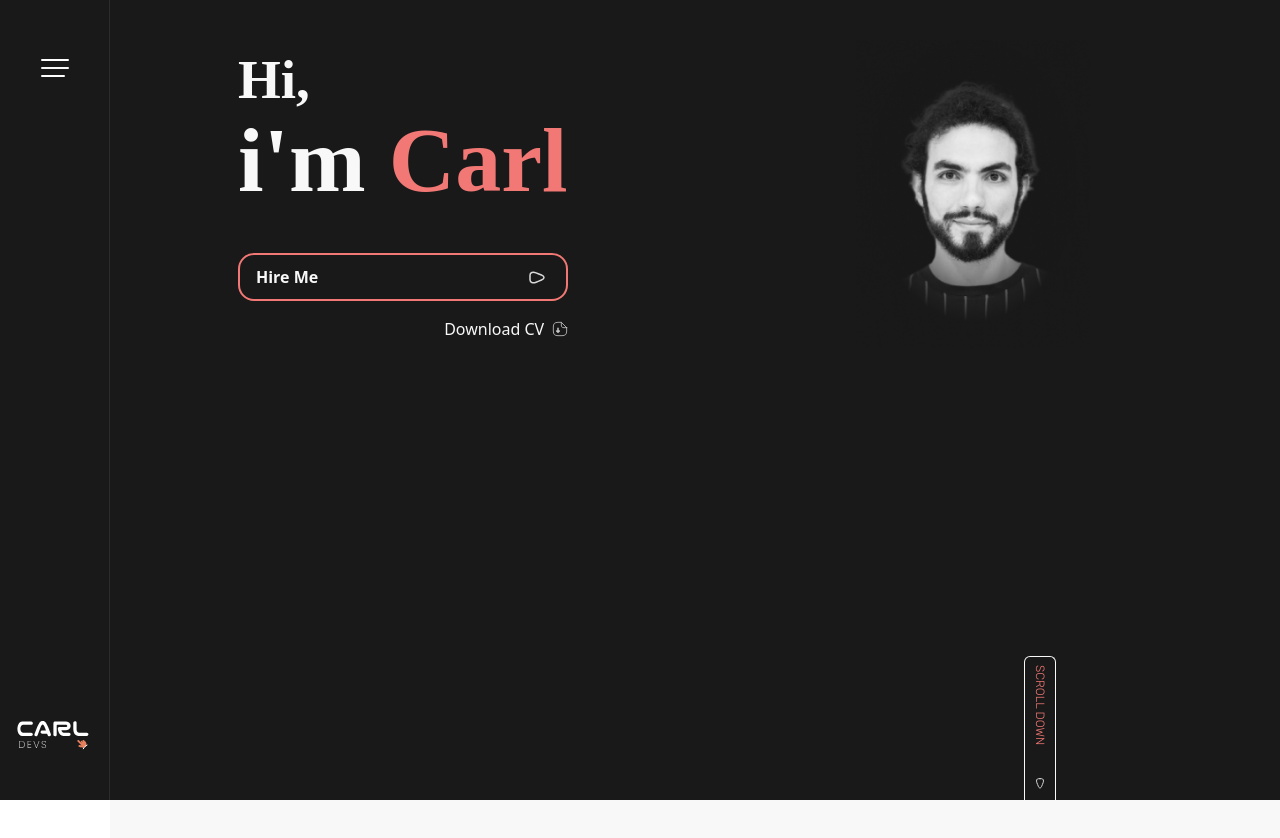
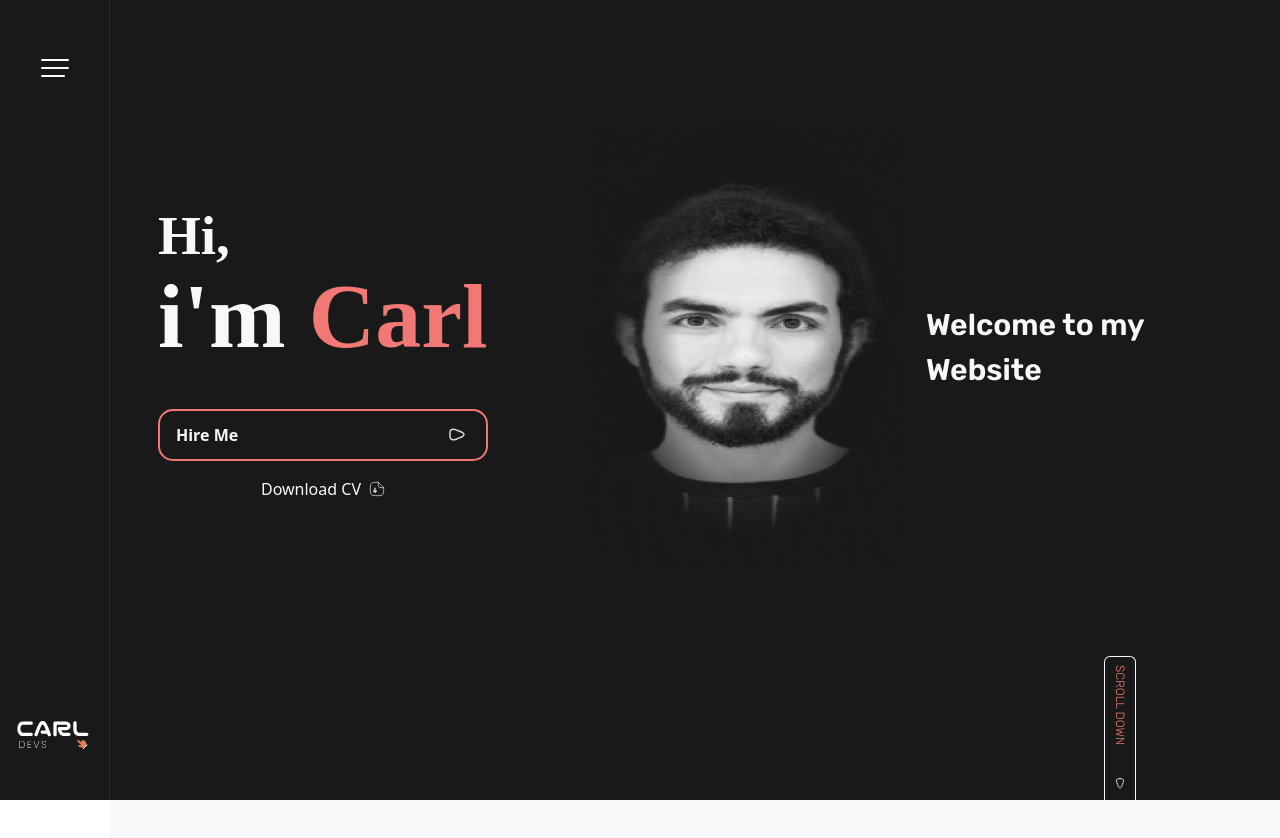
Before and after one commit to CarlLinusHedlund/CarlLinusHedlundDevs, a React (Vite) app: page / in a window 1280 px wide. Shown: the top 838 px of the page. Built offline with nearby package versions, Linux system fonts and the light colour scheme.

Commit message:
added bg

```diff
--- a/src/components/main/home/herobanner.jsx
+++ b/src/components/main/home/herobanner.jsx
@@ -1,25 +1,32 @@
 import React from 'react';
 
 function HeroBanner() {
+
   return (
     <div className='flex justify-center items-center sm:items-start pb-40 sm:pt-10 lg:pb-36 w-full relative inner'>
-      <div className="flex flex-col md:flex-row-reverse w-full h-full gap-5">
-        <div className='h-1/2 w-full flex justify-center relative md:w-2/5 '>
-          <img src="./profile.png" alt="profile img" />
+      <div className="flex flex-col md:flex-row-reverse w-full h-full gap-5 md:items-center">
+        <div className='hidden lg:flex w-[30%]'>
+          <h3 className=' text-textLG text-primaryWhite font-rubik font-semibold '>
+            Welcome to my Website
+          </h3>
         </div>
-        <div className="flex flex-col gap-10 h-[50%] w-fit md:w-3/5 xs:pl-10 sm:pl-20 md:pl-0">
+        <div className=' lg:w-[30%] max-h-[450px] h-1/2 md:h-full w-full flex justify-center relative md:w-2/5 '>
+          {/* <img className='' src="./profile.png" alt="profile img" /> */}
+          <img className='h-auto max-w-[320px]' src="./profile-big.png" alt="profile image" />
+        </div>
+        <div className="flex flex-col justify-center gap-10 h-full w-fit md:w-3/5 lg:w-2/5 xs:pl-4 md:pl-0">
           <div className="w-full">
               <h1 className='relative font-roboto text-textXL font-semibold text-primaryWhite leading-[4rem] xs:leading-[5rem]'>
                 Hi, <br /> <span className='text-text2xl xs:text-text3xl'>i'm <span className='text-primaryCoral text-text2xl xs:text-text3xl '>Carl</span></span>
               </h1>
-              <p className='md:hidden font-rubik font-semibold text-primaryWhite text-textBASE'>Welcome to my Website</p>
+              <p className='block lg:hidden font-rubik font-semibold text-primaryWhite text-textBASE'>Welcome to my Website</p>
           </div>
-          <div className="flex flex-col gap-4">
-            <button className='w-full h-14 md:h-12 rounded-2xl border-2 border-primaryCoral px-4 flex items-center justify-between max-w-[330px] ' >
+          <div className="flex flex-col gap-4 max-w-[330px]  ">
+            <button className='w-full btn flex items-center justify-between ' >
               <p className='text-primaryWhite font-semibold text-textSM' >Hire Me</p>
               <img src="./arrow.svg" alt="arrow" />
             </button>
-            <div className='w-it flex justify-center'>
+            <div className='w-full flex items-center justify-center'>
               <a className='flex gap-2 hover:scale-105 duration-500 ' href="./profile.png" download>
                 <p className='text-textSM text-primaryWhite font-light '>Download CV</p>
                 <img className='' src="./documentdownload.svg" alt="download cv" />
@@ -27,6 +34,7 @@ function HeroBanner() {
             </div>
           </div>
         </div>
+
       </div>
       <div className='w-36 h-8 border border-r-0 border-primaryWhite absolute bottom-14 -right-10 sm:right-10 rotate-90 flex items-center justify-between px-2 rounded-l-md '>
         <p className='font-rubik font-extralight text-primaryCoral text-textXS '>SCROLL DOWN</p>
--- a/src/components/main/home/index.jsx
+++ b/src/components/main/home/index.jsx
@@ -4,7 +4,7 @@ import HeroBanner from './herobanner';
 function HomePage() {
   return (
     <>
-      <section className="w-full min-h-fit md:h-screen bg-primaryDark px-5 md:px-8 lg:px-32 flex justify-center relative">
+      <section className="w-full min-h-fit md:h-screen bg-primaryDark px-5 md:px-8 lg:px-12 flex justify-center relative">
         <HeroBanner />
       </section>
       <section className="h-screen w-full bg-primaryWhite" />
--- a/src/index.css
+++ b/src/index.css
@@ -37,6 +37,10 @@ body::-webkit-scrollbar {
 }
 
 @layer components {
+  .bgImg {
+    background-image: url('../profile-big.png');
+  }
+
   .inner {
     @apply max-w-5xl mx-auto
   }
```
Also changed, not shown: public/profile-big.png (added).
